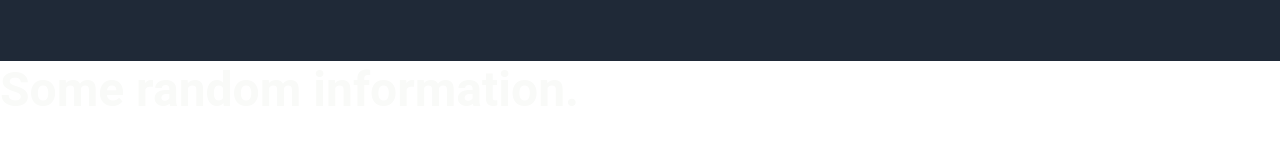
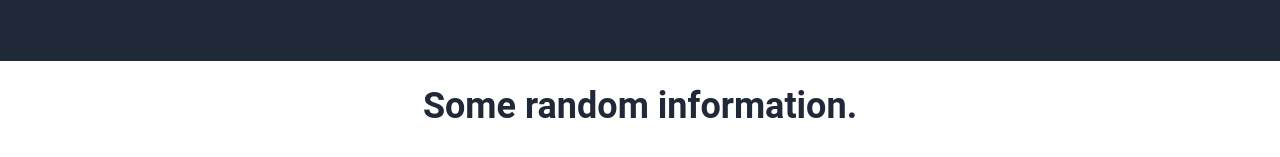
Before and after one commit to ethan-does-code/odin-landing-project, a plain HTML site: page index.html in a window 1280 px wide. Shown: the part 499-656 px from the top of the page. Drawn offline with Linux system fonts and the light colour scheme; a web font is replaced by a local one.

Commit message:
Add styles for info section header

```diff
--- a/styles.css
+++ b/styles.css
@@ -61,7 +61,7 @@ a {
     font-size: 18px;
 }
 
-h1 {
+.hero-container h1 {
     margin: 0;
     font-size: 48px;
     font-weight: bolder;
@@ -87,7 +87,16 @@ button {
     display: flex;
 }
 
-.img-container > img{
+.img-container img{
     width: 500px;
     max-height: auto;
 }
+
+/*Styles for info section*/
+
+.info-container h1 {
+    font-size: 36px;
+    font-weight: bolder;
+    color: #1f2937;
+    text-align: center;
+}
```
